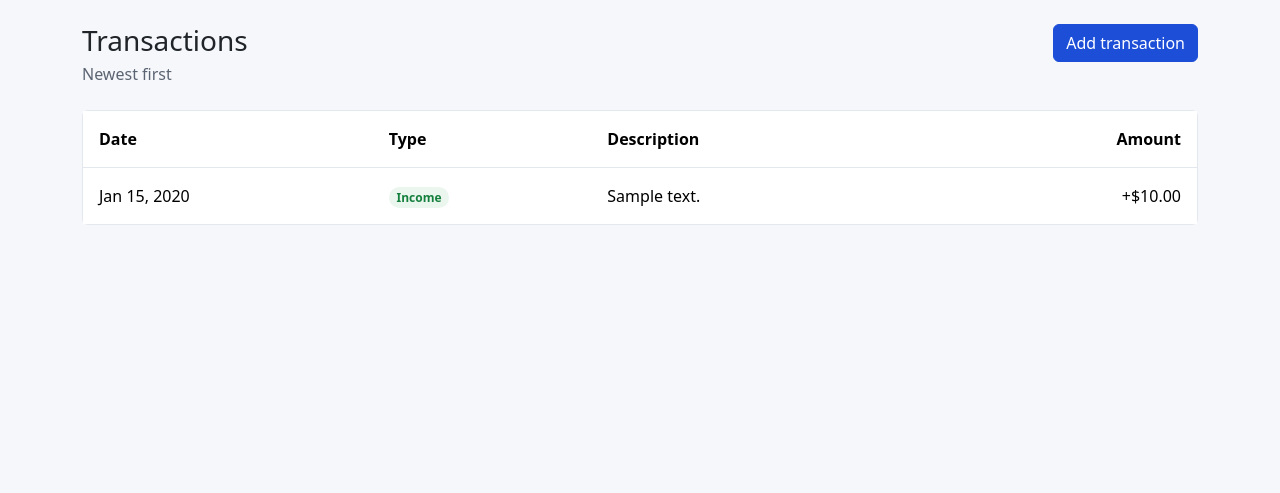
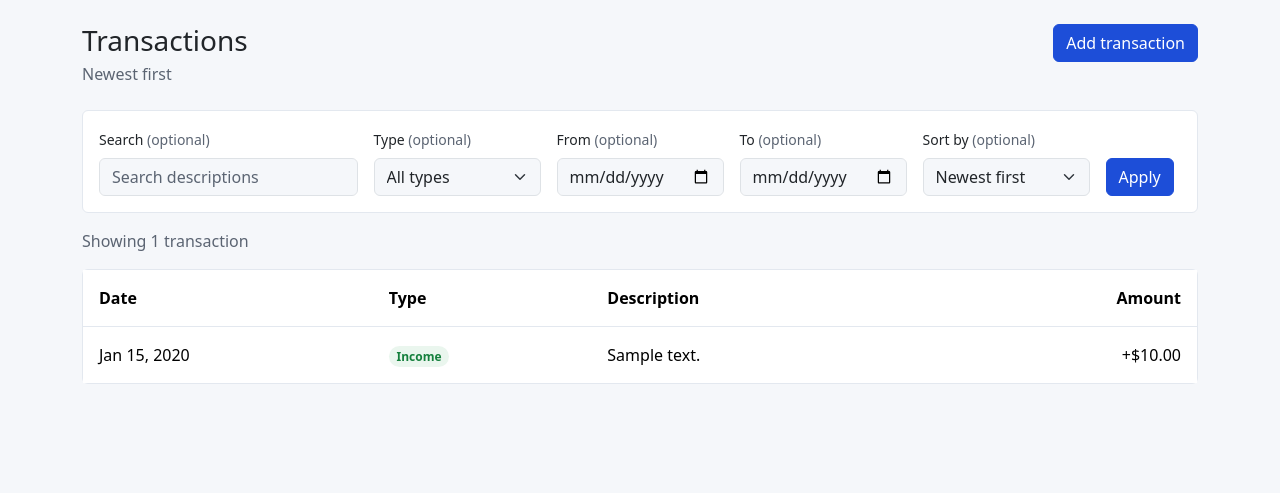
Before and after one commit to MahdiarKhodabakhshi/FinTrack, a Django app: page /transactions/ in a window 1280 px wide. Shown: the part 57-550 px from the top of the page. Run offline with Django 5.2, Linux system fonts and the light colour scheme; a user stored in the database is signed in; tables that the repository leaves empty hold one stand-in row (values such as "Sample post"); some libraries are stand-ins or nearby versions.

Commit message:
FT-48, FT-49, FT-50, FT-51: Add filter bar, result count and no-match state

```diff
--- a/static/css/fintrack.css
+++ b/static/css/fintrack.css
@@ -67,3 +67,7 @@ main { flex: 1; }
 .table { --bs-table-bg: var(--ft-surface); --bs-table-border-color: var(--ft-border); }
 .table > :not(caption) > * > * { padding: 1rem; }
 .ft-empty-mark { width: 3rem; height: 3rem; color: var(--ft-primary); }
+
+/* FT-48 to FT-51: Compact visible labels without changing shared form markup. */
+.ft-filter-bar .form-label { font-size: 0.875rem; }
+.ft-filter-bar .mb-3 { margin-bottom: 0 !important; }
--- a/templates/transactions/transaction_list.html
+++ b/templates/transactions/transaction_list.html
@@ -10,6 +10,28 @@
   </div>
   <a class="btn btn-primary align-self-start" href="{% url 'transactions:add' %}">Add transaction</a>
 </div>
+{# FT-48 to FT-51: Accessible GET filters preserve values and successful fields. #}
+{% if has_any_transactions %}
+<div class="card mb-3 ft-filter-bar">
+  <div class="card-body">
+    {% include "includes/form_errors.html" with form=filter_form %}
+    <form method="get" role="search" aria-label="Filter transactions">
+      <div class="row g-3 align-items-end">
+        <div class="col-12 col-lg-3">{% include "includes/form_field.html" with field=filter_form.q only %}</div>
+        <div class="col-6 col-lg-2">{% include "includes/form_field.html" with field=filter_form.type only %}</div>
+        <div class="col-6 col-lg-2">{% include "includes/form_field.html" with field=filter_form.date_from only %}</div>
+        <div class="col-6 col-lg-2">{% include "includes/form_field.html" with field=filter_form.date_to only %}</div>
+        <div class="col-6 col-lg-2">{% include "includes/form_field.html" with field=filter_form.sort only %}</div>
+        <div class="col-12 col-lg-1 d-flex flex-wrap gap-2">
+          <button class="btn btn-primary" type="submit">Apply</button>
+          {% if filters_active %}<a class="btn btn-link px-0" href="{% url 'transactions:list' %}">Clear</a>{% endif %}
+        </div>
+      </div>
+    </form>
+  </div>
+</div>
+<p class="text-body-secondary" role="status">Showing {{ result_count }} transaction{{ result_count|pluralize }}{% if filters_active %} matching your filters{% endif %}</p>
+{% endif %}
 {% if transactions %}
 <div class="card">
   <div class="table-responsive">
@@ -29,6 +51,14 @@
     </table>
   </div>
 </div>
+{% elif has_any_transactions %}
+<div class="card text-center">
+  <div class="card-body p-4">
+    <h2 class="h4">No transactions match your filters</h2>
+    <p class="text-body-secondary">Try a different keyword, type, or date range.</p>
+    <a class="btn btn-link" href="{% url 'transactions:list' %}">Clear filters</a>
+  </div>
+</div>
 {% else %}
 <div class="card text-center">
   <div class="card-body py-5 px-4">
```
